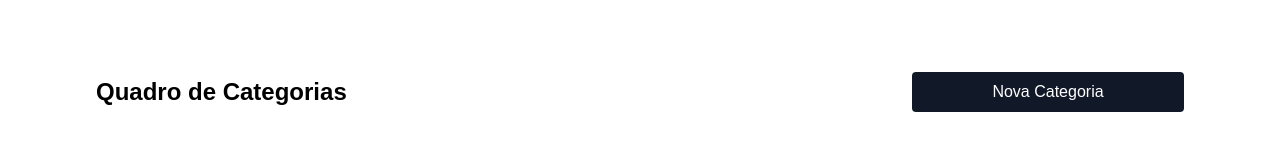
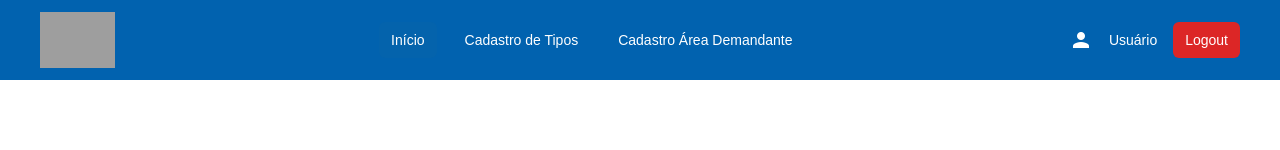
Before and after one commit to SeticDFGov/SGDP-Front, a Next.js app: page /demandas/categoria in a window 1280 px wide. Shown: the top 150 px of the page. Built offline with nearby package versions, Linux system fonts and the light colour scheme; no server answers; sample sign-in values are in the browser's storage; grey boxes are pictures that could not be loaded.

Commit message:
add effect

```diff
--- a/app/demandas/categoria/page.js
+++ b/app/demandas/categoria/page.js
@@ -58,7 +58,7 @@ export default function Demandante() {
 
   return (
     <div className="text-black">
-        {/*<Header></Header>*/}
+        <Header></Header>
 
       {/* Seção Principal */}
       <div className="mx-auto bg-white mt-5">
--- a/app/demandas/components/Header.jsx
+++ b/app/demandas/components/Header.jsx
@@ -5,29 +5,45 @@ import { login } from "../services/authService";
 export const Header = () => {
 
     const [isAuthenticated, setIsAuthenticated] = useState(false);
-    const router = useRouter()
-    const userInfo = JSON.parse(localStorage.getItem("user_info"));
+  const [userInfo, setUserInfo] = useState(null);
+  const router = useRouter();
 
-  // Puxa o nome completo ou displayName do usuário
-    const userName = userInfo?.display_name || userInfo?.nome_completo || "Usuário";
-    const handleLogout = () => {
-        localStorage.removeItem("authenticated")
-        setIsAuthenticated(false)
-        window.location.reload()
+  useEffect(() => {
+    if (typeof window !== "undefined") {
+      const authStatus = localStorage.getItem("authenticated") === "true";
+      setIsAuthenticated(authStatus);
 
+      const user = localStorage.getItem("user_info");
+      if (user) {
+        try {
+          setUserInfo(JSON.parse(user));
+        } catch (e) {
+          console.error("Erro ao fazer parse de user_info:", e);
+        }
+      }
+    }
+  }, []);
 
+  const userName = userInfo?.display_name || userInfo?.nome_completo || "Usuário";
+
+  const handleLogout = () => {
+    if (typeof window !== "undefined") {
+      localStorage.removeItem("authenticated");
+      localStorage.removeItem("user_info");
+      setIsAuthenticated(false);
+      router.push("/auth"); // ou window.location.reload() se quiser recarregar
     }
-    const login1 = () => {
-  window.location.href = `${API_URL}/api/auth/login`;
-};
+  };
 
-    const handleAuthenticate = async () => {
-        await login()
-   }
-    useEffect(() => {
-    const authStatus = localStorage.getItem("authenticated") === "true";
-    setIsAuthenticated(authStatus);
-  }, []);
+  const login1 = () => {
+    if (typeof window !== "undefined") {
+      window.location.href = `${API_URL}/api/auth/login`;
+    }
+  };
+
+  const handleAuthenticate = async () => {
+    await login1(); // ajustado para chamar a função correta
+  };
 
     return(
         <nav className="bg-[rgb(1,98,175,255)] gap-2 p-2" >
```
